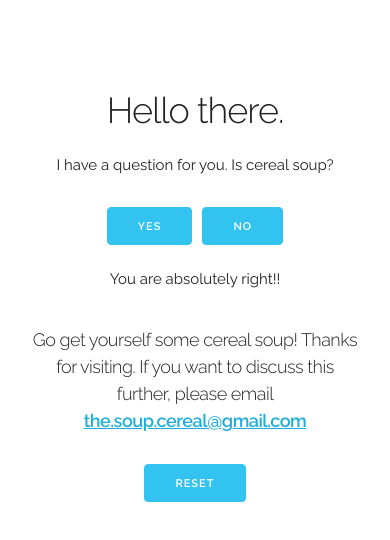
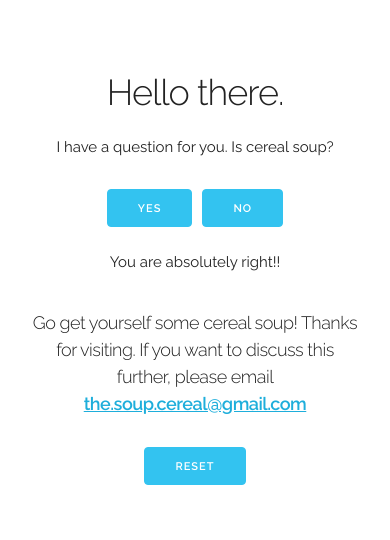
Before and after one commit to eric-reale/is-cereal-soup-js, a website: page index.html in a window 390 px wide. Both pictures are taken after a click on the button "YES". Drawn offline with Linux system fonts and the light colour scheme.

Commit message:
updated responsiveness

```diff
--- a/index.html
+++ b/index.html
@@ -31,7 +31,7 @@
   –––––––––––––––––––––––––––––––––––––––––––––––––– -->
   <div class="container" style="height: 100%">
     <div class="row">
-      <div class="one-half column intro-header" style="margin-top: 25%; text-align: center">
+      <div class="intro-header" style="margin-top: 20%; text-align: center">
         <h2 data-type data-type-min="1" data-type-max="40">Hello there.</h2>
         <p data-type data-type-min="1" data-type-max="50" class="intro-text">I have a question for you. Is cereal soup?</p>
         <div class="buttons-div intro-buttons">
@@ -113,7 +113,7 @@ function checkQuestionNumber(number, newDiv, textValue) {
 
 function createContainerDiv(parentParentElement, parentElement, textValue) {
   const newDiv = document.createElement("div");
-  const divClassList = ["one-half", "column", "intro-header"];
+  const divClassList = ["intro-header"];
   divClassList.forEach(function(classList) {
     newDiv.classList.add(classList);
   });
@@ -122,7 +122,7 @@ function createContainerDiv(parentParentElement, parentElement, textValue) {
   parentParentElement.insertAdjacentElement('afterend', newDiv);
 
   questionNumber += 1;
-  console.log(questionNumber);
+  // console.log(questionNumber);
   checkQuestionNumber(questionNumber, newDiv, textValue);
 }
 
```
